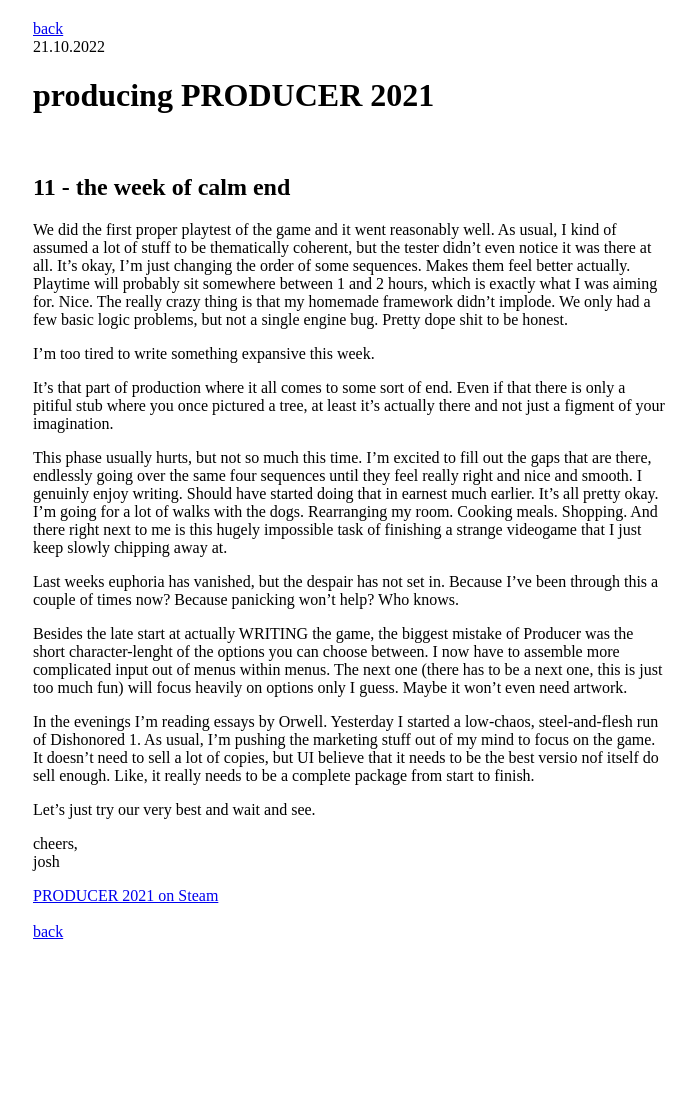
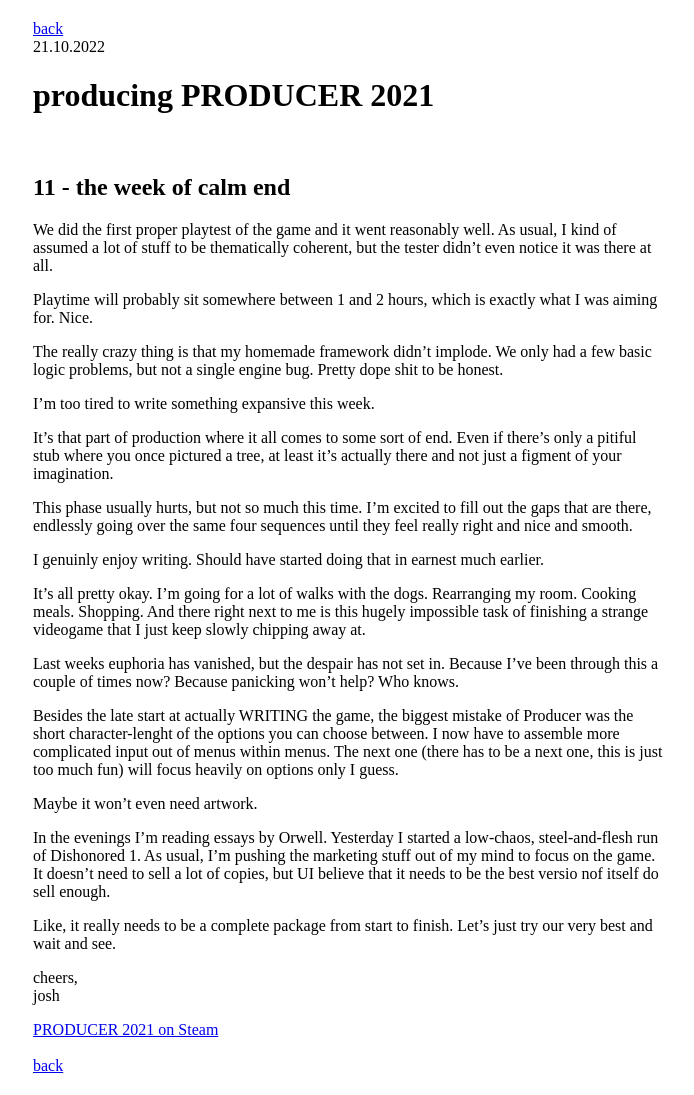
Before and after one commit to stuffedwombat/stuffedwombat.github.io, a Jekyll site: the page built from producering_11.md, in a window 1280 px wide. Shown: the whole page, without its empty margins (291-985 px from the left). Built offline with Jekyll 4.4.1, drawn with Linux system fonts in a browser that asks for light colours; our own code applies the rules of GitHub Pages for plain Markdown files; comment, search, counter and statistics services are not loaded; before the commit the page ends 961 px from its top, so only the background shows below that.

Commit message:
Update producering_11.md

```diff
--- a/producering_11.md
+++ b/producering_11.md
@@ -4,28 +4,32 @@
 <h2>11 - the week of calm end</h2>
 
 We did the first proper playtest of the game and it went reasonably well. As usual, I kind of assumed a lot of stuff to be thematically coherent, but the tester didn't even notice it was there at all.
-It's okay, I'm just changing the order of some sequences. Makes them feel better actually.
+
 Playtime will probably sit somewhere between 1 and 2 hours, which is exactly what I was aiming for. Nice.
+
 The really crazy thing is that my homemade framework didn't implode. We only had a few basic logic problems, but not a single engine bug. Pretty dope shit to be honest.
 
 I'm too tired to write something expansive this week.
 
 It's that part of production where it all comes to some sort of end.
-Even if that there is only a pitiful stub where you once pictured a tree, at least it's actually there and not just a figment of your imagination.
+Even if there's only a pitiful stub where you once pictured a tree, at least it's actually there and not just a figment of your imagination.
 
-This phase usually hurts, but not so much this time.
-I'm excited to fill out the gaps that are there, endlessly going over the same four sequences until they feel really right and nice and smooth. I genuinly enjoy writing. Should have started doing that in earnest much earlier.
+This phase usually hurts, but not so much this time. I'm excited to fill out the gaps that are there, endlessly going over the same four sequences until they feel really right and nice and smooth.
+
+I genuinly enjoy writing. Should have started doing that in earnest much earlier.
+
 It's all pretty okay. I'm going for a lot of walks with the dogs. Rearranging my room. Cooking meals. Shopping. And there right next to me is this hugely impossible task of finishing a strange videogame that I just keep slowly chipping away at.
 
 Last weeks euphoria has vanished, but the despair has not set in. Because I've been through this a couple of times now? Because panicking won't help? Who knows.
 
 Besides the late start at actually WRITING the game, the biggest mistake of Producer was the short character-lenght of the options you can choose between. I now have to assemble more complicated input out of menus within menus. The next one (there has to be a next one, this is just too much fun) will focus heavily on options only I guess.
+
 Maybe it won't even need artwork.
 
 In the evenings I'm reading essays by Orwell. Yesterday I started a low-chaos, steel-and-flesh run of Dishonored 1.
 As usual, I'm pushing the marketing stuff out of my mind to focus on the game. It doesn't need to sell a lot of copies, but UI believe that it needs to be the best versio nof itself do sell enough.
+
 Like, it really needs to be a complete package from start to finish.
-
 Let's just try our very best and wait and see.
 
 cheers,<br>
```
